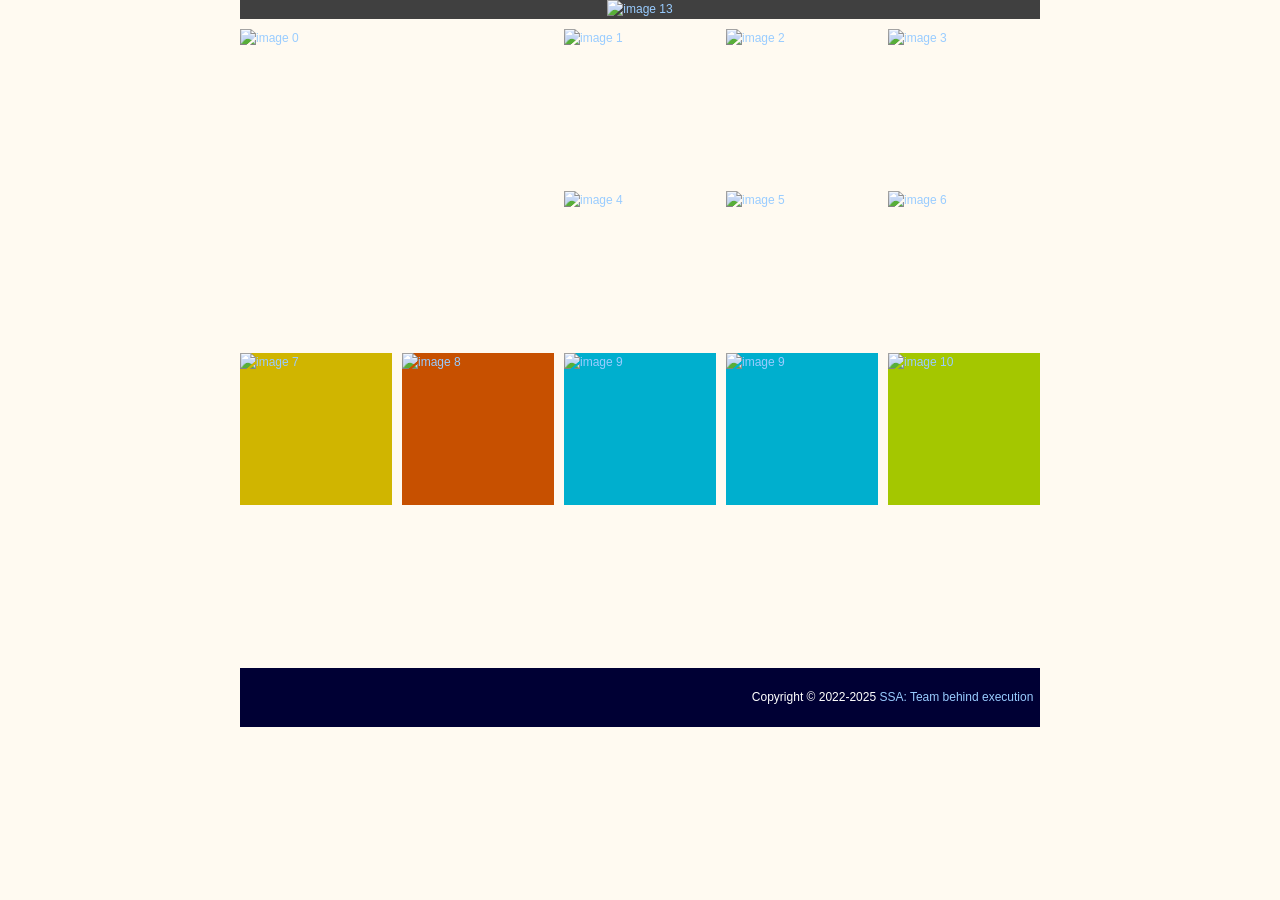
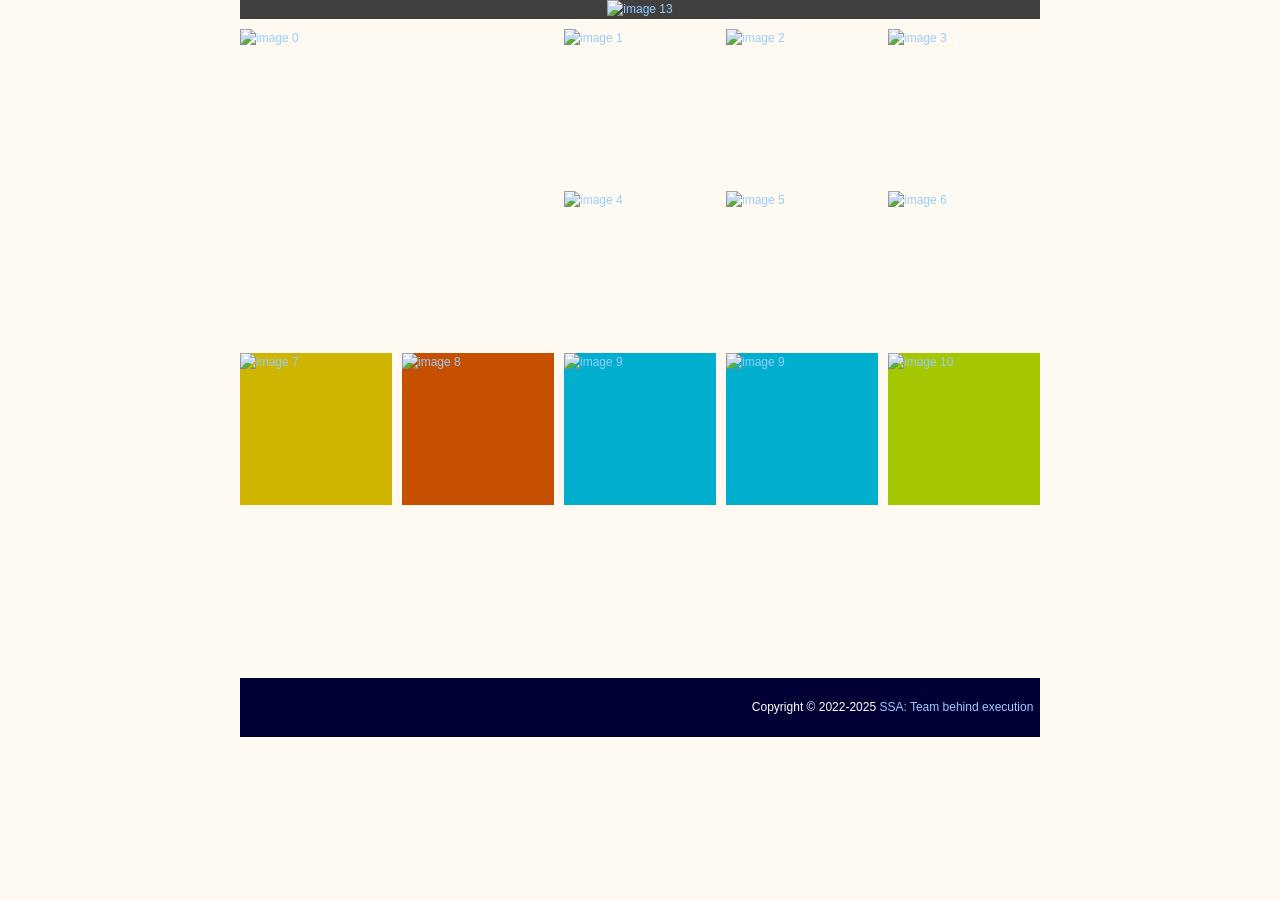

Update CSS Template Heights to 649px

--- a/templatemo_style.css
+++ b/templatemo_style.css
@@ -84,7 +84,7 @@ img { margin: 0; padding: 0; border: none }
 
 #templatemo_main {
 	width: 800px;
-	height: 639px;
+	height: 649px;
 	overflow: hidden;
 	margin: 0 auto;
 }
@@ -104,14 +104,14 @@ img { margin: 0; padding: 0; border: none }
 	overflow:hidden;
 	width: 7000px;
 	position:relative;
-	height: 639px;
+	height: 649px;
 }
 
 .section {
 	position:relative;
 	float:left;
 	width: 800px;
-	height: 639px;
+	height: 649px;
 	margin-right: 20px;
 }
 
